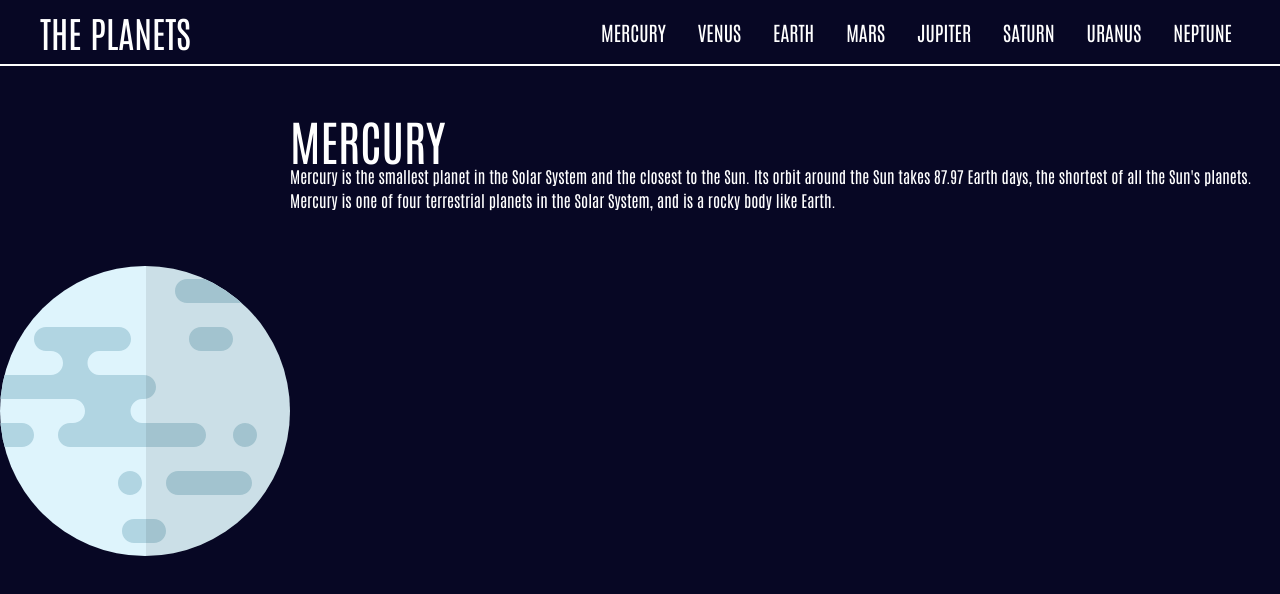
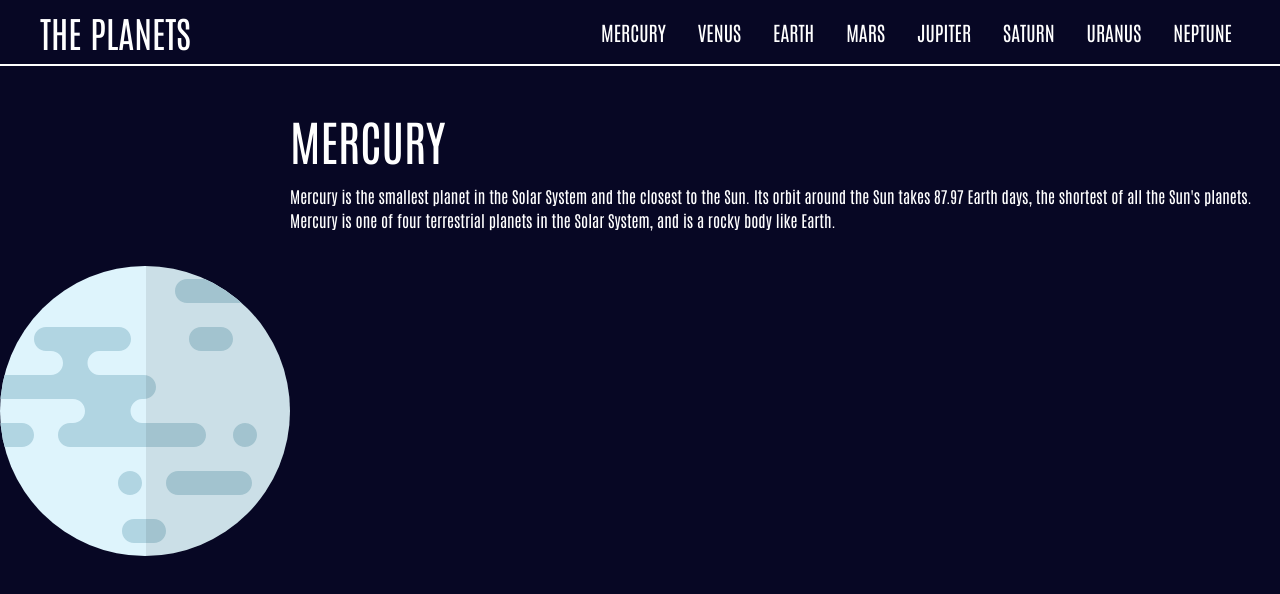
Before and after one commit to LCHECO/planetapp, a React (Create React App) app: page / in a window 1280 px wide. Shown: the top 594 px of the page. Built offline with nearby package versions, Linux system fonts and the light colour scheme.

Commit message:
minor stuff

```diff
--- a/src/components/Mercury.jsx
+++ b/src/components/Mercury.jsx
@@ -38,7 +38,7 @@ const Mercury = () => {
       <img className="mx-auto pt-[150px]" src={FirstPlanet} alt='mercury' />
       <div className="flex flex-col mx-auto text-white">
           <h1 className="text-5xl pr-[30px]">MERCURY</h1>
-            <p>{content}</p>
+            <p className="pt-5">{content}</p>
       </div>
     </div>
   )
```
